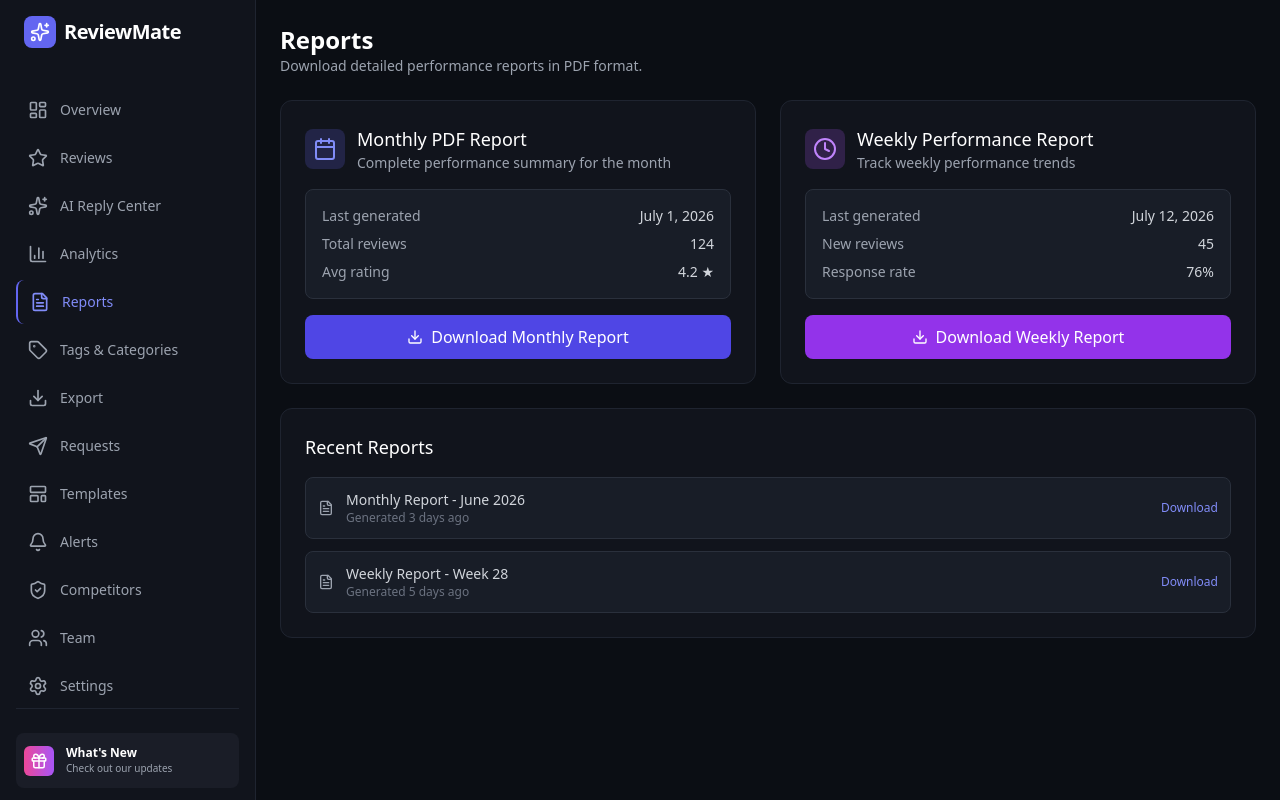
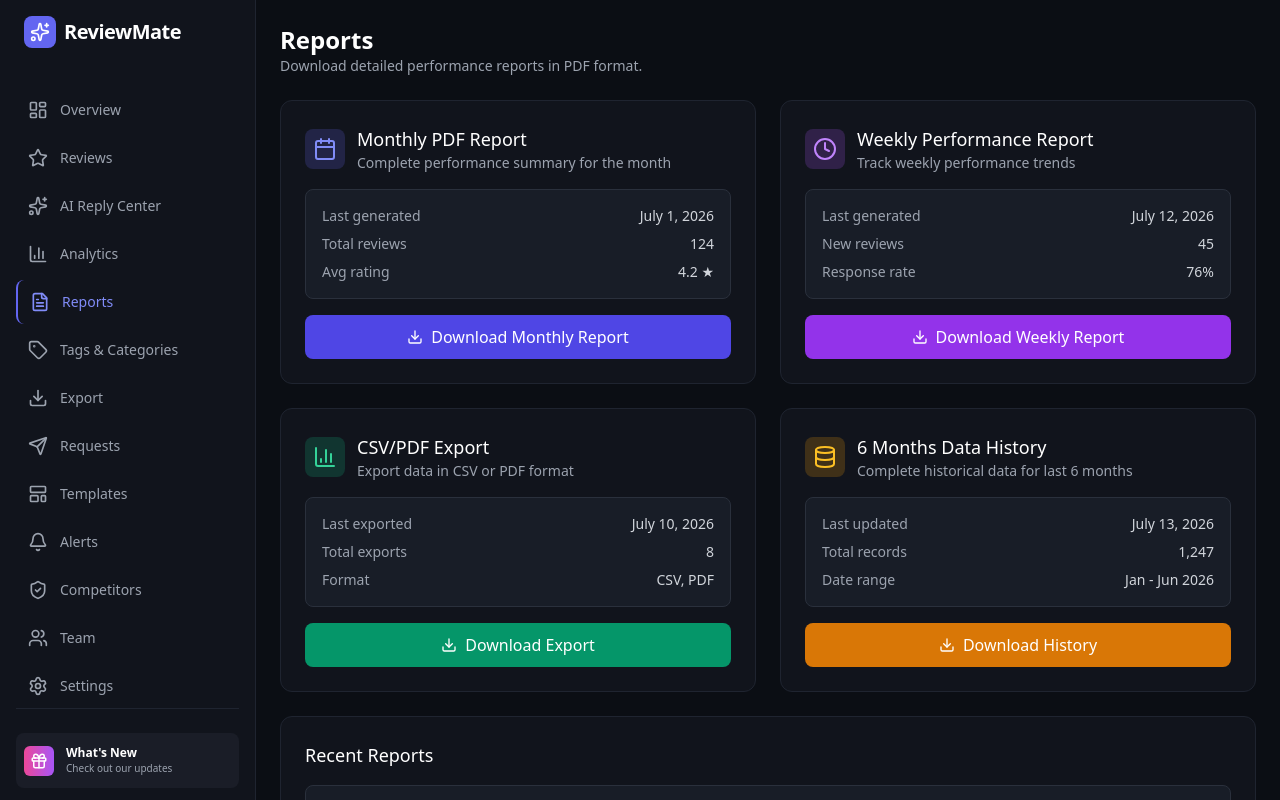
Before and after one commit to afnankhan123456/reviewreply-ai, a Next.js app: page /plans/standard/dashboard/reports in a window 1280 px wide. Built offline with nearby package versions, Linux system fonts and the light colour scheme.

Commit message:
Update page.tsx

```diff
--- a/app/plans/standard/dashboard/reports/page.tsx
+++ b/app/plans/standard/dashboard/reports/page.tsx
@@ -3,12 +3,14 @@
 import React, { useState } from 'react';
 import {
   FileText, Download, Calendar, Clock, CheckCircle,
-  Loader2, AlertCircle
+  Loader2, AlertCircle, BarChart3, Database
 } from 'lucide-react';
 
 export default function ReportsPage() {
   const [isGeneratingMonthly, setIsGeneratingMonthly] = useState(false);
   const [isGeneratingWeekly, setIsGeneratingWeekly] = useState(false);
+  const [isGeneratingExport, setIsGeneratingExport] = useState(false);
+  const [isGeneratingHistory, setIsGeneratingHistory] = useState(false);
 
   const handleDownloadMonthly = async () => {
     setIsGeneratingMonthly(true);
@@ -28,6 +30,24 @@ export default function ReportsPage() {
     }, 1500);
   };
 
+  const handleDownloadExport = async () => {
+    setIsGeneratingExport(true);
+    // Simulate report generation
+    setTimeout(() => {
+      setIsGeneratingExport(false);
+      alert('CSV/PDF Export downloaded successfully!');
+    }, 1500);
+  };
+
+  const handleDownloadHistory = async () => {
+    setIsGeneratingHistory(true);
+    // Simulate report generation
+    setTimeout(() => {
+      setIsGeneratingHistory(false);
+      alert('6 Months Data History downloaded successfully!');
+    }, 1500);
+  };
+
   return (
     <div className="flex-1 flex flex-col p-6 overflow-y-auto bg-[#0B0E14] text-gray-200">
 
@@ -39,7 +59,7 @@ export default function ReportsPage() {
         </div>
       </div>
 
-      {/* Reports Cards */}
+      {/* Reports Cards - 2x2 Grid */}
       <div className="grid grid-cols-1 md:grid-cols-2 gap-6">
 
         {/* Monthly Report Card */}
@@ -133,6 +153,98 @@ export default function ReportsPage() {
             )}
           </button>
         </div>
+
+        {/* CSV/PDF Export Card */}
+        <div className="bg-[#11141C] border border-[#1F2430] rounded-xl p-6">
+          <div className="flex items-center gap-3 mb-4">
+            <div className="p-2 bg-emerald-500/20 rounded-lg">
+              <BarChart3 className="w-6 h-6 text-emerald-400" />
+            </div>
+            <div>
+              <h3 className="text-white font-medium text-lg">CSV/PDF Export</h3>
+              <p className="text-sm text-gray-400">Export data in CSV or PDF format</p>
+            </div>
+          </div>
+
+          <div className="bg-[#181D27] border border-[#2A303C] rounded-lg p-4 mb-4">
+            <div className="flex justify-between items-center text-sm">
+              <span className="text-gray-400">Last exported</span>
+              <span className="text-gray-300">July 10, 2026</span>
+            </div>
+            <div className="flex justify-between items-center text-sm mt-2">
+              <span className="text-gray-400">Total exports</span>
+              <span className="text-gray-300">8</span>
+            </div>
+            <div className="flex justify-between items-center text-sm mt-2">
+              <span className="text-gray-400">Format</span>
+              <span className="text-gray-300">CSV, PDF</span>
+            </div>
+          </div>
+
+          <button
+            onClick={handleDownloadExport}
+            disabled={isGeneratingExport}
+            className="w-full flex items-center justify-center gap-2 bg-emerald-600 hover:bg-emerald-500 text-white font-medium py-2.5 rounded-lg transition-colors disabled:opacity-50 disabled:cursor-not-allowed"
+          >
+            {isGeneratingExport ? (
+              <>
+                <Loader2 className="w-4 h-4 animate-spin" />
+                <span>Generating...</span>
+              </>
+            ) : (
+              <>
+                <Download className="w-4 h-4" />
+                <span>Download Export</span>
+              </>
+            )}
+          </button>
+        </div>
+
+        {/* 6 Months Data History Card */}
+        <div className="bg-[#11141C] border border-[#1F2430] rounded-xl p-6">
+          <div className="flex items-center gap-3 mb-4">
+            <div className="p-2 bg-amber-500/20 rounded-lg">
+              <Database className="w-6 h-6 text-amber-400" />
+            </div>
+            <div>
+              <h3 className="text-white font-medium text-lg">6 Months Data History</h3>
+              <p className="text-sm text-gray-400">Complete historical data for last 6 months</p>
+            </div>
+          </div>
+
+          <div className="bg-[#181D27] border border-[#2A303C] rounded-lg p-4 mb-4">
+            <div className="flex justify-between items-center text-sm">
+              <span className="text-gray-400">Last updated</span>
+              <span className="text-gray-300">July 13, 2026</span>
+            </div>
+            <div className="flex justify-between items-center text-sm mt-2">
+              <span className="text-gray-400">Total records</span>
+              <span className="text-gray-300">1,247</span>
+            </div>
+            <div className="flex justify-between items-center text-sm mt-2">
+              <span className="text-gray-400">Date range</span>
+              <span className="text-gray-300">Jan - Jun 2026</span>
+            </div>
+          </div>
+
+          <button
+            onClick={handleDownloadHistory}
+            disabled={isGeneratingHistory}
+            className="w-full flex items-center justify-center gap-2 bg-amber-600 hover:bg-amber-500 text-white font-medium py-2.5 rounded-lg transition-colors disabled:opacity-50 disabled:cursor-not-allowed"
+          >
+            {isGeneratingHistory ? (
+              <>
+                <Loader2 className="w-4 h-4 animate-spin" />
+                <span>Generating...</span>
+              </>
+            ) : (
+              <>
+                <Download className="w-4 h-4" />
+                <span>Download History</span>
+              </>
+            )}
+          </button>
+        </div>
       </div>
 
       {/* Recent Reports List */}
```
